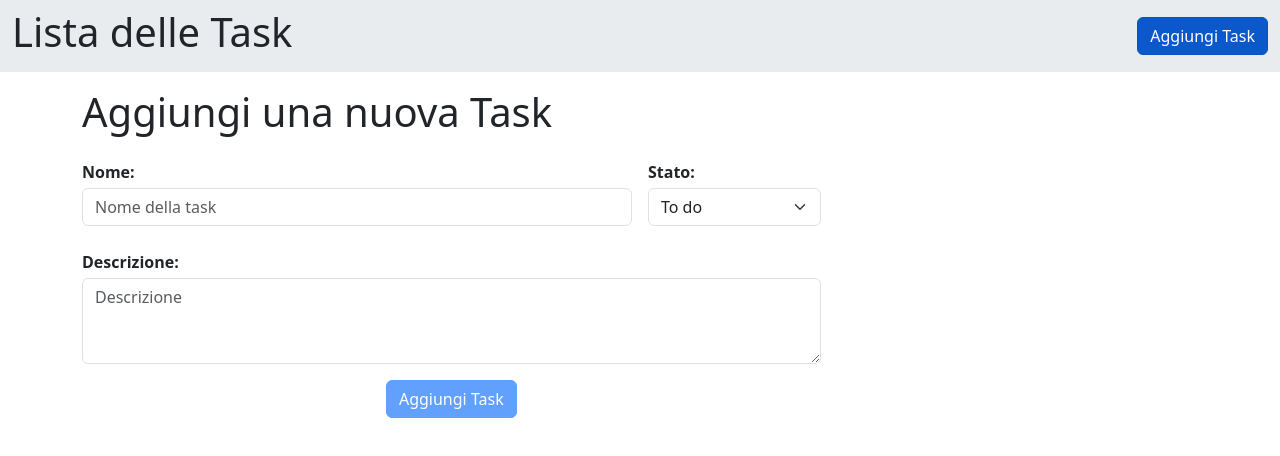
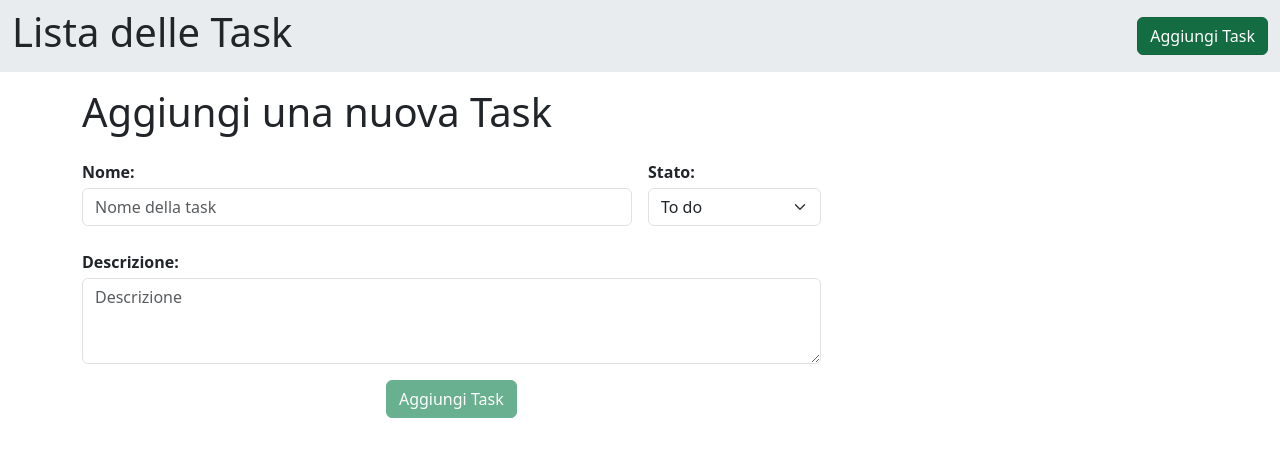
Before and after one commit to VincenzoTulimieri/ex-react-task-manager, a React (Vite) app: page /add-task in a window 1280 px wide. Shown: the top 456 px of the page. Built offline with nearby package versions, Linux system fonts and the light colour scheme; no server answers.

Commit message:
fix: colore bottoni

```diff
--- a/src/components/Header.jsx
+++ b/src/components/Header.jsx
@@ -6,7 +6,7 @@ export default function Header() {
             <nav className="navbar bg-body-secondary">
                 <div className="container-fluid justify-content-between">
                     <h1><NavLink to={'/'} className="vt-link">Lista delle Task</NavLink></h1>
-                    <NavLink to={'add-task'} className="btn btn-primary" >Aggiungi Task</NavLink>
+                    <NavLink to={'add-task'} className="btn btn-success" >Aggiungi Task</NavLink>
                 </div>
             </nav>
         </header>
--- a/src/pages/AddTask.jsx
+++ b/src/pages/AddTask.jsx
@@ -80,7 +80,7 @@ export default function AddTask() {
                     <textarea className="form-control" placeholder="Descrizione" rows="3" ref={descriptionRef} id="descrizione"></textarea>
                 </div>
                 <div className="col-8 container-button">
-                    <button type="submit" className="btn btn-primary mb-3" disabled={!validationTask.validation} >Aggiungi Task</button>
+                    <button type="submit" className="btn btn-success mb-3" disabled={!validationTask.validation} >Aggiungi Task</button>
                 </div>
             </form>
         </>
--- a/src/pages/TaskDetails.jsx
+++ b/src/pages/TaskDetails.jsx
@@ -64,7 +64,8 @@ export default function TaskDetails() {
                         <p className="card-text"><strong>Data di Creazione:</strong> {createdDate}</p>
                     </div>
                     <div className="col-12 flex-button">
-                        <button type="button" className="btn btn-primary" onClick={() => setshowModalEdit(true)}>Modifica Task</button>
+                        <button type="button" className="btn btn-primary" onClick={() =>navigate('/')}>Indietro</button>
+                        <button type="button" className="btn btn-success" onClick={() => setshowModalEdit(true)}>Modifica Task</button>
                         <button type="button" className="btn btn-danger" onClick={() => setShowModalDelete(true)}>Elimina Task</button>
                     </div>
                     {/* Modale di eliminazione task */}
```
